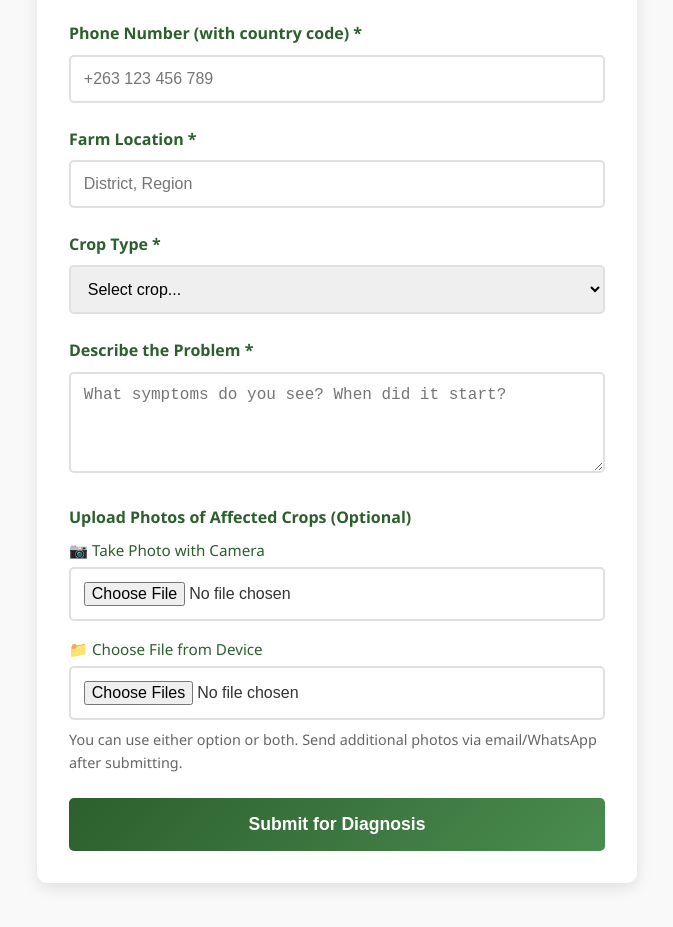
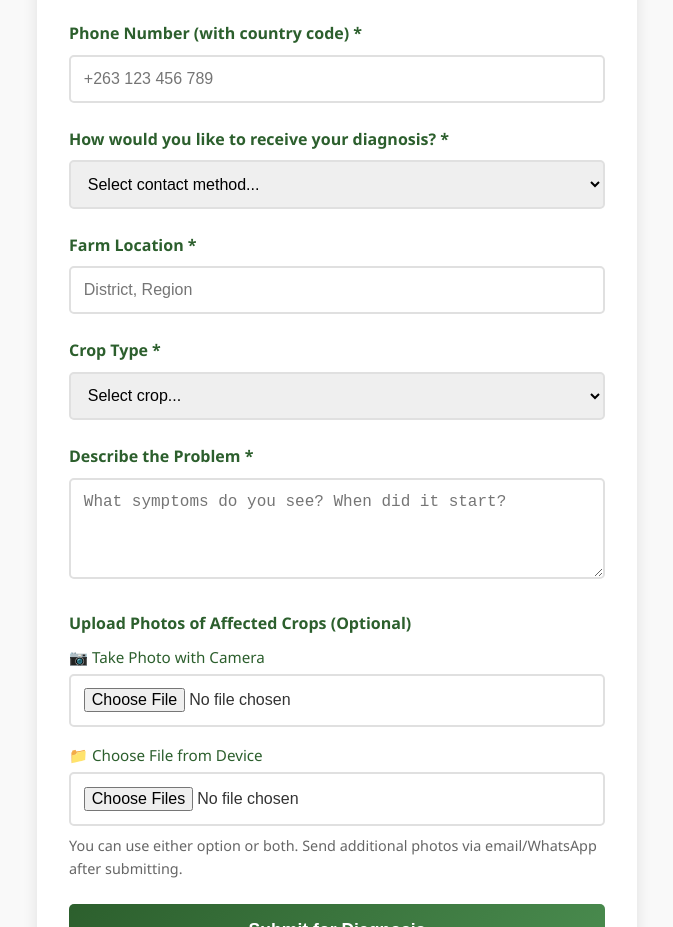
Before and after one commit to Eltontonex/Elgro, a plain HTML site: page index.html in a window 1280 px wide. Shown: the part 1752-2679 px from the top of the page, without its empty margins (303-976 px from the left). Drawn offline with Linux system fonts and the light colour scheme.

Commit message:
index.html

```diff
--- a/index.html
+++ b/index.html
@@ -316,6 +316,17 @@
                     <input type="tel" name="Phone_Number" id="phone" placeholder="+263 123 456 789" required>
                 </div>
 
+              <div class="form-group">
+                  <label>How would you like to receive your diagnosis? *</label>
+                  <select name="Contact_Method" id="contactMethod" style="width: 100%; padding: 0.8rem; border: 2px solid #e0e0e0; border-radius: 5px;" required>
+                  <option value="">Select contact method...</option>
+                  <option value="SMS">📱 SMS (Text Message)</option>
+                  <option value="WhatsApp">💬 WhatsApp</option>
+                  <option value="Phone Call">📞 Phone Call</option>
+                  <option value="Email">📧 Email</option>
+                </select>
+              </div>
+
                 <div class="form-group">
                     <label for="location">Farm Location *</label>
                     <input type="text" name="Farm_Location" id="location" placeholder="District, Region" required>
```
